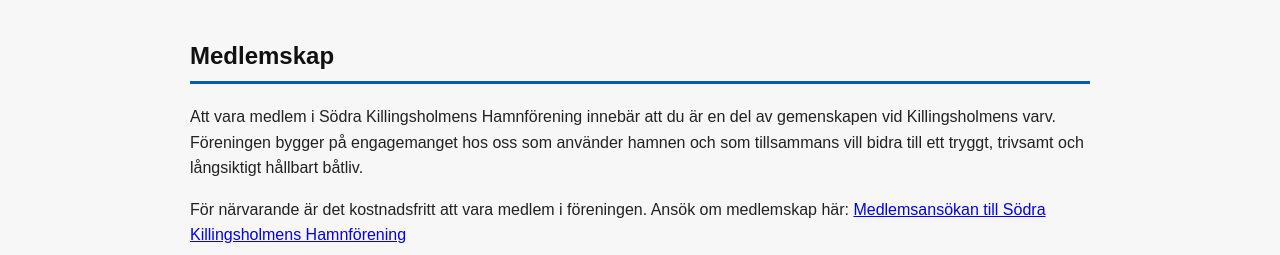
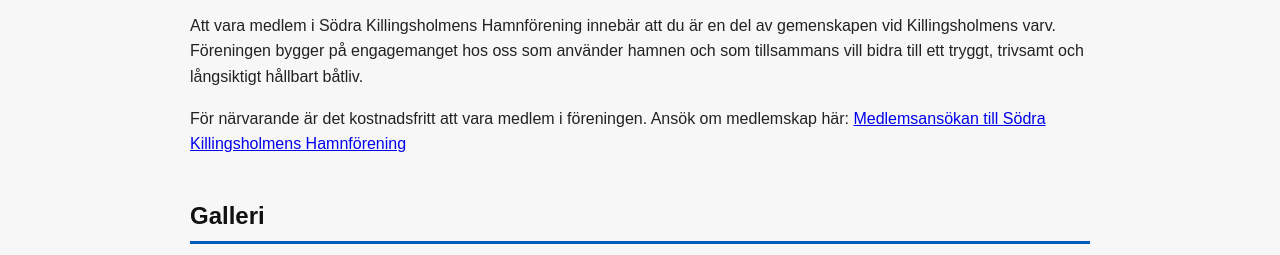
Before and after one commit to skillhamn/skhf-site, a plain HTML site: page index.html in a window 1280 px wide. Shown: the part 545-800 px from the top of the page. Drawn offline with Linux system fonts and the light colour scheme.

Commit message:
Update index.html

```diff
--- a/index.html
+++ b/index.html
@@ -28,10 +28,6 @@
         Södra Killingsholmens Hamnförening (SKHF) arbetar för en säker, trivsam och välskött hamnmiljö
         för våra medlemmar vid Killingsholmens varv (Västvarv), Killingsholmen 9, Billdal.
     </p>
-</section>
-
-<section id="medlemskap" class="section">
-    <h2>Medlemskap</h2>
     <p>
         Att vara medlem i Södra Killingsholmens Hamnförening innebär att du är en del av gemenskapen
         vid Killingsholmens varv. Föreningen bygger på engagemanget hos oss som använder hamnen och
```
